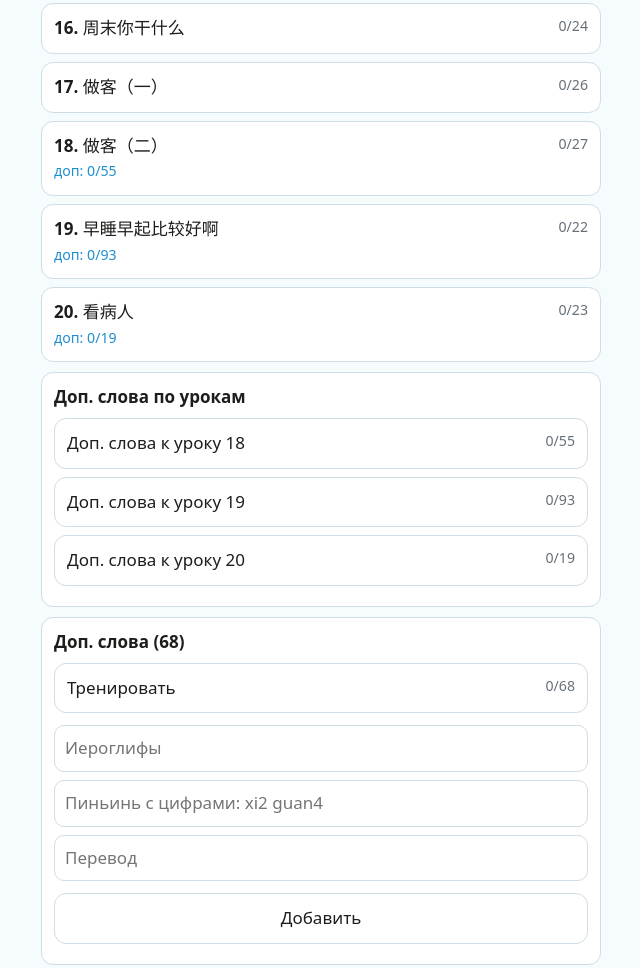
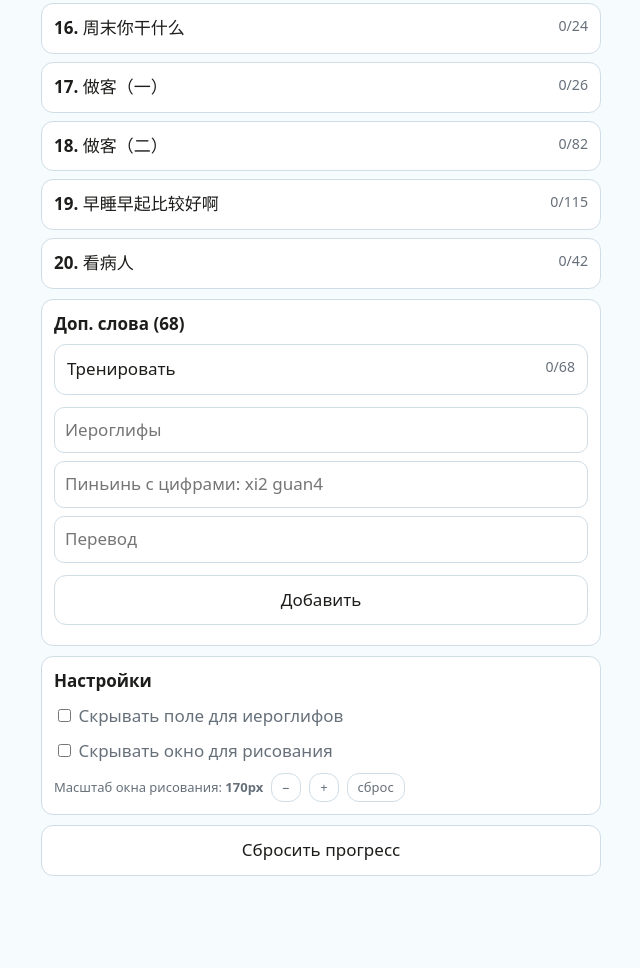
Before and after one commit to aki-wei/testik_kitaisky, a plain HTML site: page index.html in a window 1280 px wide. Shown: the part 1260-2228 px from the top of the page, without its empty margins (319-959 px from the left). After the commit the page ends 2160 px from the top, so only its background shows below. Drawn offline with Linux system fonts and the light colour scheme.

Commit message:
Update index.html

```diff
--- a/index.html
+++ b/index.html
@@ -49,7 +49,6 @@ const RV={};
 for(const b in M){[...M[b]].forEach((ch,k)=>{RV[ch]=b+(k+1)})}
 function mark(s){const t=+s.slice(-1),b=s.slice(0,-1);if(!t)return b;let k=b.search(/[ae]/);if(k<0&&b.includes("ou"))k=b.indexOf("o");if(k<0){for(let j=b.length-1;j>=0;j--)if("iouv".includes(b[j])){k=j;break}}return b.slice(0,k)+M[b[k]][t-1]+b.slice(k+1)}
 
-/* нормализация: убираем пробелы/дефисы/апострофы, тоны-знаки -> цифры, ü->v, 5->0, lower */
 function norm(s){
   s=String(s).toLowerCase().replace(/[uü]/g,"v");
   let out="";
@@ -60,15 +59,10 @@ function norm(s){
   out=out.replace(/5/g,"0");
   return out;
 }
-/* убираем нулевой тон (0) — его можно не писать: xi == xi0 */
 function stripZero(s){return s.replace(/0/g,"")}
-/* убираем все цифры тонов — для проверки «без тонов» */
 function noTone(s){return s.replace(/[0-9]/g,"")}
-/* иероглифы без пробелов */
 function normHz(s){return String(s).replace(/\s+/g,"")}
-/* содержит ли строка иероглифы */
 function hasHz(s){return /[\u4e00-\u9fff]/.test(s)}
-/* содержит ли строка латиницу/цифры (пиньинь) */
 function hasPy(s){return /[a-zA-Zāáǎàēéěèīíǐìōóǒòūúǔùǖǘǚǜü]/.test(s)}
 
 const $=document.getElementById("app");
@@ -760,8 +754,13 @@ const XB=mk(`日本|ri4 ben3|Япония|страна|0
 七|qi1|семь|число|0`);
 XB.forEach(w=>{if(!X.some(x=>x.h===w.h))X.push(w)});sv();
 
-const XG={18:X18,19:X19a.concat(X19b),20:X20};
-const lw=n=>n=="x"?X:(LW[n]||[]);
+/* объединённый список слов урока (базовые + доп.) */
+function lw(n){
+  if(n==18)return LW[18].concat(X18);
+  if(n==19)return LW[19].concat(X19a, X19b);
+  if(n==20)return LW[20].concat(X20);
+  return LW[n]||[];
+}
 const lr=w=>(P[w.h]&&P[w.h].s>=2);
 const LV=[150,300,600,1200];
 
@@ -773,10 +772,8 @@ let cv,cx,dr=false,cvReady=false;
 function home(){
  let all=[];for(let n=1;n<=20;n++)all=all.concat(lw(n));all=all.concat(X);
  const k=all.filter(lr).length;let v=0;LV.forEach((t,j)=>{if(k>=t)v=j+1});const nx=LV[v],pc=v<4?Math.round(k/nx*100):100;
- const ls=T.slice(0,20).map((t,j)=>{const n=j+1,w=lw(n),d=w.filter(lr).length;let extra="";
-   if(XG[n]){const d2=XG[n].filter(lr).length;extra=`<br><small style="color:var(--ac)">доп: ${d2}/${XG[n].length}</small>`}
-   return w.length?`<button class="b ls" onclick="go(lw(${n}))"><span><b>${n}.</b> ${t}${extra}</span><small>${d}/${w.length}</small></button>`:`<div class="b ls dis"><span><b>${n}.</b> ${t}</span><small>слов пока нет</small></div>`}).join("");
- const xs=[18,19,20].map(n=>{const g=XG[n],d=g.filter(lr).length;return `<button class="b ls" onclick="go(XG[${n}])"><span>Доп. слова к уроку ${n}</span><small>${d}/${g.length}</small></button>`}).join("");
+ const ls=T.slice(0,20).map((t,j)=>{const n=j+1,w=lw(n),d=w.filter(lr).length;
+   return w.length?`<button class="b ls" onclick="go(lw(${n}))"><span><b>${n}.</b> ${t}</span><small>${d}/${w.length}</small></button>`:`<div class="b ls dis"><span><b>${n}.</b> ${t}</span><small>слов пока нет</small></div>`}).join("");
  const rep=R.length?`<button class="b ls" style="border-color:var(--ac)" onclick="goRepeat()"><span>🔁 Повторялка</span><small>${R.length}</small></button>`:"";
  $.innerHTML=`<h1>Тренажёр иероглифов 汉字</h1>
  <div class="hs"><b>Выучено слов: ${k} из ${all.length}</b><div class="pb"><i style="width:${all.length?Math.round(k/all.length*100):0}%"></i></div><small>Слово считается выученным после двух верных ответов подряд.</small></div>
@@ -785,7 +782,6 @@ function home(){
  <button class="b p" onclick="go(all0())">Все слова</button><button class="b" onclick="go(all0().filter(w=>!lr(w)))">Только невыученные</button>
  ${rep}
  ${ls}
- <div class="hs"><b>Доп. слова по урокам</b>${xs}</div>
  <div class="hs"><b>Доп. слова${X.length?" ("+X.length+")":""}</b>${X.length?`<button class="b ls" onclick="go(X)"><span>Тренировать</span><small>${X.filter(lr).length}/${X.length}</small></button>`:""}
  <input type="text" id="xh" placeholder="Иероглифы"><input type="text" id="xp" placeholder="Пиньинь с цифрами: xi2 guan4" autocapitalize="off"><input type="text" id="xr" placeholder="Перевод"><button class="b" onclick="addX()">Добавить</button><small id="xm"></small></div>
  <div class="hs"><b>Настройки</b>
@@ -806,7 +802,7 @@ function applyZoom(){if(cv){const r=cv.getBoundingClientRect();const d=devicePix
 /* ===================== сессия ===================== */
 function go(list){const c=document.getElementById("mx");if(c)mixed=c.checked;L=mixed?sh(list):list.slice();i=0;sc=0;wr=[];fromRepeat=false;show()}
 function goRepeat(){if(!R.length)return;L=R.map(h=>allWords().find(w=>w.h===h)||{h,s:[],ru:"?"});i=0;sc=0;wr=[];fromRepeat=true;show()}
-function allWords(){let a=all0();return a}
+function allWords(){return all0()}
 
 function show(){
  const w=L[i];done=false;self=null;
@@ -859,12 +855,8 @@ function check(){
  const hzIn=hasHz(raw);
  const pyIn=hasPy(raw);
 
- /* иероглифы */
  let hzOK=null;
- if(hzIn){
-   hzOK=normHz(raw)===normHz(w.h);
- }
- /* пиньинь */
+ if(hzIn){hzOK=normHz(raw)===normHz(w.h)}
  let pyOK=null,pyNoTone=false;
  if(pyIn){
    const target=norm(w.s.join(" "));
@@ -874,17 +866,12 @@ function check(){
    else if(noTone(got)===noTone(target)){pyOK=true;pyNoTone=true}
    else pyOK=false;
  }
- /* итог */
  const drawn=cv&&cvReady&&!HIDE.cv;
  let ok;
- if(hzOK===null&&pyOK===null){
-   ok=null;
- }else{
-   ok=(hzOK!==false)&&(pyOK!==false);
- }
+ if(hzOK===null&&pyOK===null){ok=null}
+ else{ok=(hzOK!==false)&&(pyOK!==false)}
  self=null;
 
- /* подсветка поля */
  if(inp){
    inp.classList.remove("ok","no");
    if(ok===true)inp.classList.add("ok");
@@ -892,7 +879,6 @@ function check(){
    inp.disabled=true;
  }
 
- /* блок результата */
  let fb="";
  if(hzOK!==null||pyOK!==null){
    const hzRight=w.h, pyRight=w.s.map(mark).join(" ");
```
